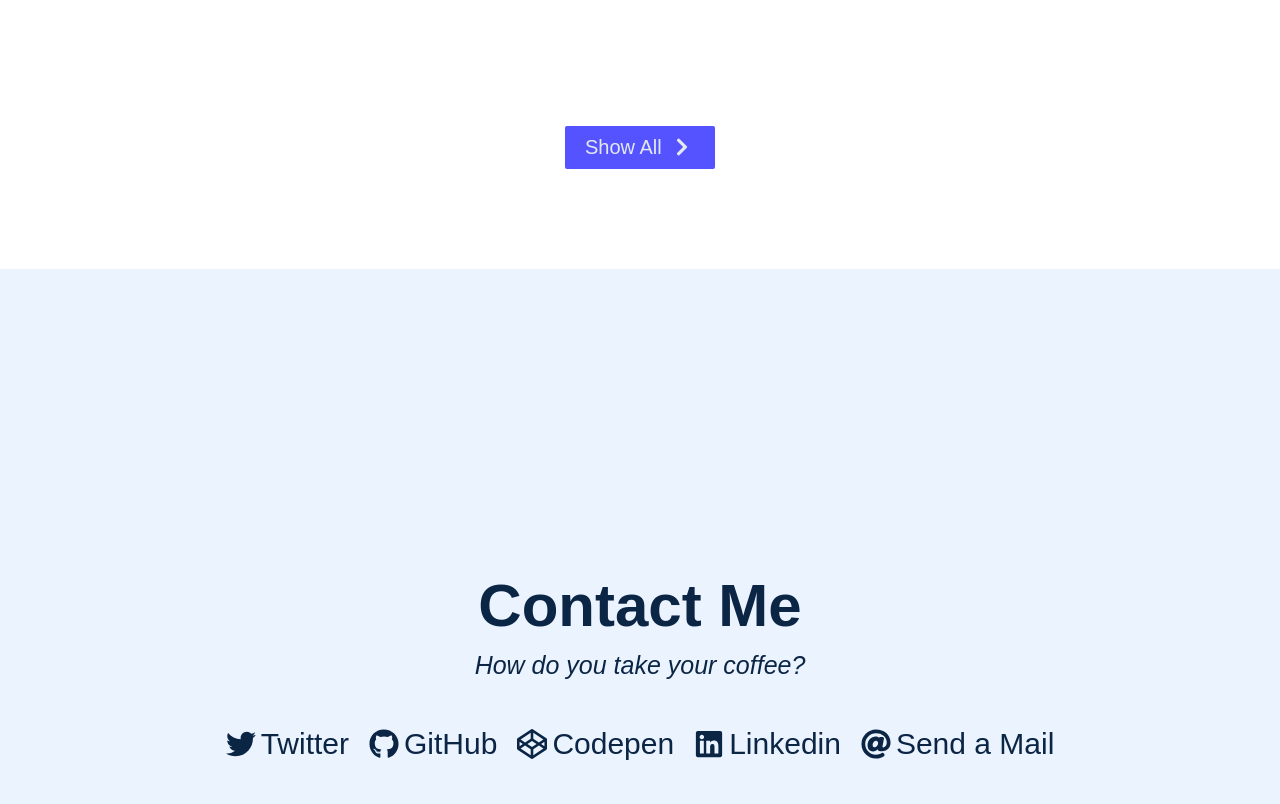
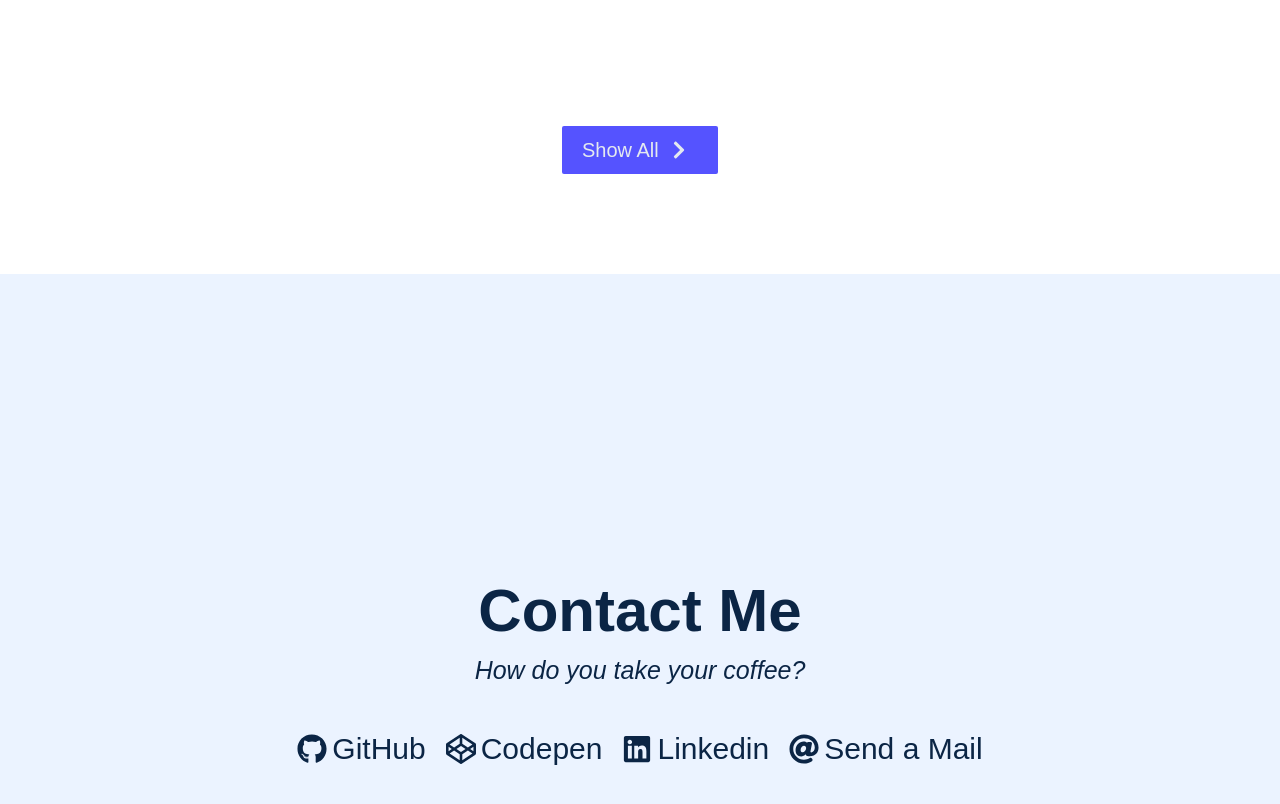
Before and after one commit to Albert4940/Portfolio-v2, a React (Create React App) app: page / in a window 1280 px wide. Shown: the part 2761-3565 px from the top of the page. Built offline with nearby package versions, Linux system fonts and the light colour scheme.

Commit message:
Add contact link and resume file

```diff
--- a/src/components/Contact/index.jsx
+++ b/src/components/Contact/index.jsx
@@ -56,7 +56,7 @@ const Contact = () => {
                 {
                     contacts.map(({title,icon,link}) => (
                         <ListLink key={title}>
-                            <a href={link}>{icon}{title}</a>
+                            <a href={title.toLowerCase().includes("mail") ? `mailto:${link}` : link}>{icon}{title}</a>
                         </ListLink>
                     ))
                 }
--- a/src/components/Project/index.jsx
+++ b/src/components/Project/index.jsx
@@ -5,6 +5,7 @@ import { Project } from "./Project"
 import { ButtonStyle } from "../../utils/style/ButtonStyle"
 import { useColor } from "../../utils/hooks"
 import { FaChevronRight } from "react-icons/fa";
+import ResumeButton from "../ResumeButton"
 
 const ProjectContainer = styled.section`
     text-align: center;
@@ -13,15 +14,27 @@ const ProjectContainer = styled.section`
 `
 const ProjectGrid = GridStyle();
 
-const Button = styled.button`
+// const Button = styled.button`
+// ${({colors}) => colors && ButtonStyle(colors)}
+// transition: background 0.3s ease-out;
+// &:hover{
+//     svg {
+//         transform: translateX(2px);
+//       }
+// }
+// `
+
+const Button = styled.a`
 ${({colors}) => colors && ButtonStyle(colors)}
 transition: background 0.3s ease-out;
+width: 7.8em;
 &:hover{
     svg {
         transform: translateX(2px);
       }
 }
 `
+
 const IconStyle = {
     marginLeft: '10px',
     translateX: '0',
@@ -29,13 +42,8 @@ const IconStyle = {
 }
 const ShowAllButton = () => {
     return(
-        <Button colors={useColor()}>
-          <a
-            href="path/to/file"
-            alt=""
-            download>
+        <Button href="https://github.com/Albert4940" colors={useColor()}>
                 Show All
-            </a>
           <FaChevronRight style={IconStyle}/>
         </Button>
     )
@@ -52,6 +60,7 @@ export const ProjectSection = () => {
                 ))}
             </ProjectGrid>
             <ShowAllButton />
+            {/* <ResumeButton /> */}
         </ProjectContainer>
     )
 }
--- a/src/components/ResumeButton/index.jsx
+++ b/src/components/ResumeButton/index.jsx
@@ -18,7 +18,7 @@ const Button = styled.a`
 const ResumeButton = () => {
     return(
         <Button
-        href="path/to/file"
+        href="/file/AlbertDevCv.pdf"
         alt=""
         download
           colors={useColor()}>
--- a/src/data/index.js
+++ b/src/data/index.js
@@ -117,29 +117,29 @@ export const projects = [
 ]
 
 export const contacts = [
-    {
-        title: "Twitter",
-        link:"",
-        icon:<FaTwitter />
-    },
+    // {
+    //     title: "Twitter",
+    //     link:"",
+    //     icon:<FaTwitter />
+    // },
     {
         title: "GitHub",
-        link:"",
+        link:"https://github.com/Albert4940",
         icon:<FaGithub />
     },
     {
         title: "Codepen",
-        link:"",
+        link:"https://codepen.io/albert4940",
         icon:<FaCodepen />
     },
     {
         title: "Linkedin",
-        link:"",
+        link:"https://www.linkedin.com/in/dorc%C3%A9-albert-mary/",
         icon:<FaLinkedin />
     },
     {
         title: "Send a Mail",
-        link:"",
+        link:"dorcealbertmary@gmail.com",
         icon:<FaAt />
     },
 ]
--- a/src/utils/style/ButtonStyle.js
+++ b/src/utils/style/ButtonStyle.js
@@ -5,6 +5,7 @@ export const ButtonStyle = ({primary,secondary,thirdy,fifth}) => (`
       display: flex;
     align-items: center;
     margin:auto;
+    width:7.5em;
     padding: 1rem 2rem;
     border-radius: 2px;
     font-size: 2rem;
@@ -20,6 +21,6 @@ export const ButtonStyle = ({primary,secondary,thirdy,fifth}) => (`
             transform: translateY(2px);
           }
     }
-    width:7.5em;
+
     `
 )
```
Also changed, not shown: 1 other file (tests, documents, lock files or other folders).
